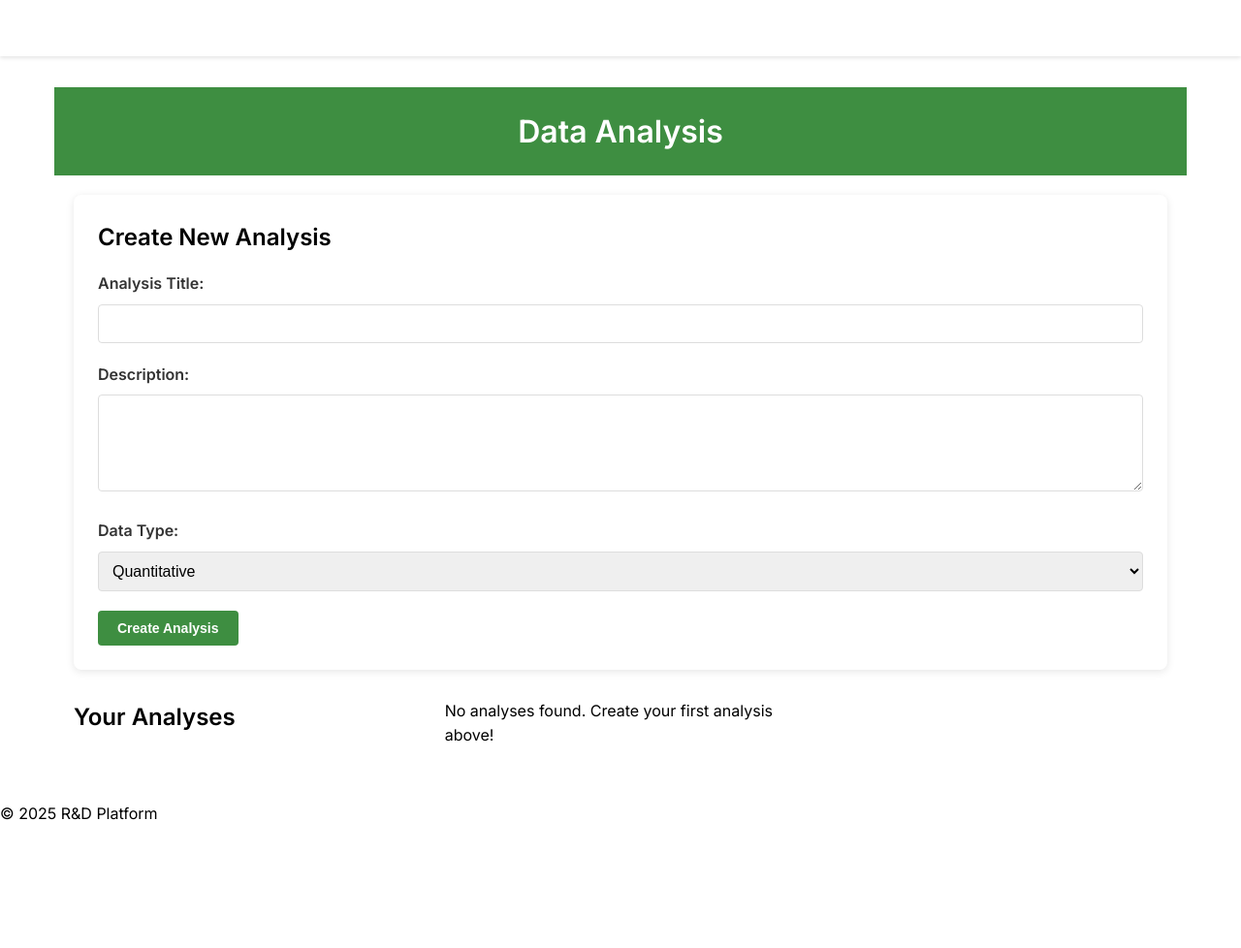
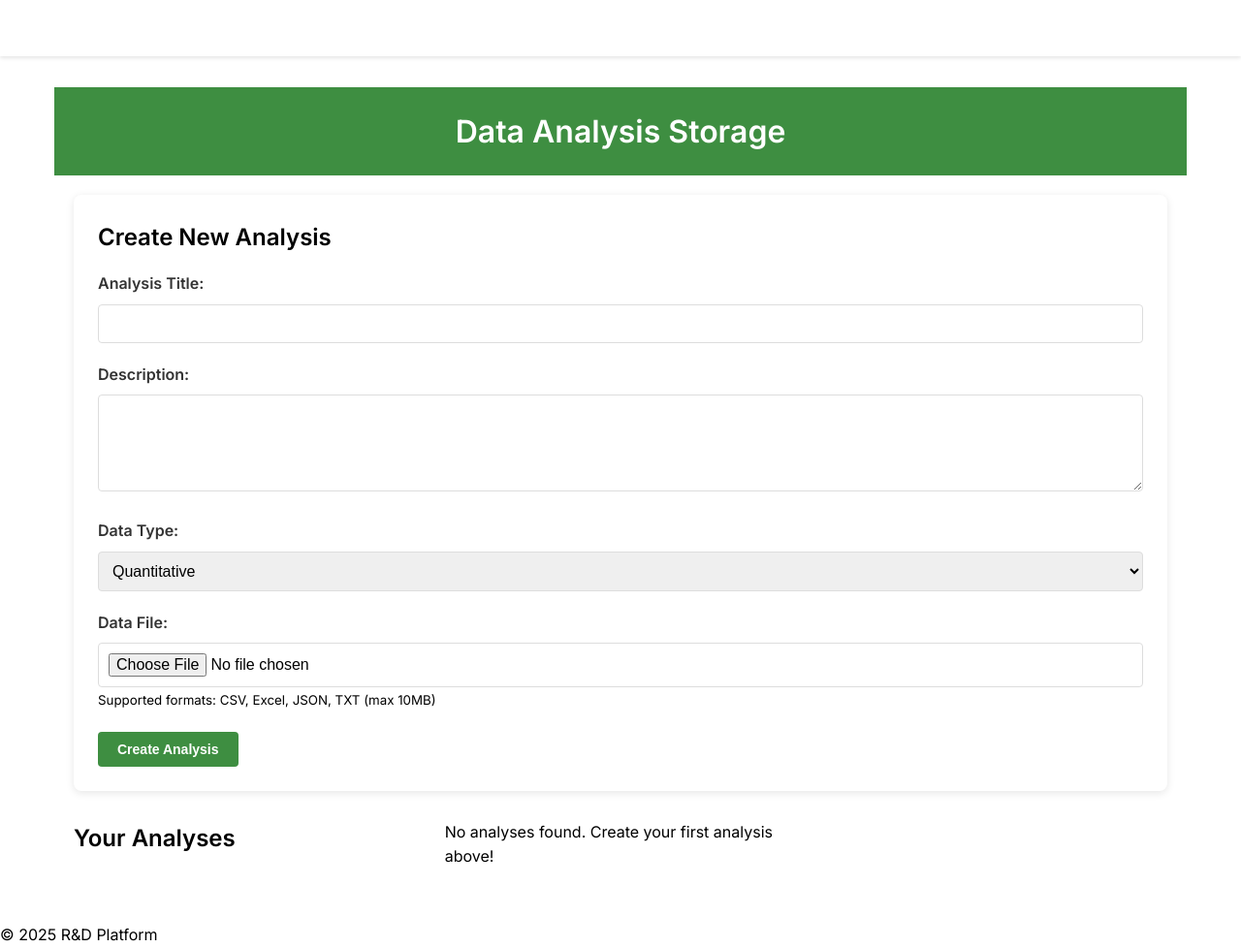
Before and after one commit to rah1809/webdiv-project-, a Flask app: page /data-analysis.html in a window 1280 px wide. Shown: the whole page at 97% size. Before the commit the page ends 846 px from the top, so only its background shows below. Run offline with Flask 3, Linux system fonts and the light colour scheme; the visitor is signed in with stand-in values (Sample User, id 1); data that the repository does not hold is empty.

Commit message:
Propper data analysis, addition of analysis files.

```diff
--- a/app.py
+++ b/app.py
@@ -54,26 +54,47 @@ def data_analysis():
         description = request.form.get('description')
         data_type = request.form.get('data_type')
 
-        try:
-            analysis_id = db.add_analysis(
-                username=session['username'],
-                title=title,
-                description=description,
-                data_type=data_type
-            )
+        # Handle file upload
+        if 'data_file' not in request.files:
+            flash('No file uploaded')
+            return redirect(request.url)
 
-            if request.headers.get('X-Requested-With') == 'XMLHttpRequest':
-                return jsonify({'success': True, 'analysis_id': analysis_id})
-            else:
-                flash('Analysis created successfully!')
-                return redirect(url_for('data_analysis'))
+        file = request.files['data_file']
+        if file.filename == '':
+            flash('No file selected')
+            return redirect(request.url)
 
-        except Exception as e:
-            if request.headers.get('X-Requested-With') == 'XMLHttpRequest':
-                return jsonify({'success': False, 'message': str(e)})
-            else:
-                flash('Error creating analysis: ' + str(e))
-                return redirect(url_for('data_analysis'))
+        if file:
+            # Create uploads directory if it doesn't exist
+            upload_dir = os.path.join('static', 'uploads', 'analysis')
+            os.makedirs(upload_dir, exist_ok=True)
+
+            # Secure the filename and save the file
+            filename = secure_filename(file.filename)
+            file_path = os.path.join(upload_dir, filename)
+            file.save(file_path)
+
+            try:
+                analysis_id = db.add_analysis(
+                    username=session['username'],
+                    title=title,
+                    description=description,
+                    data_type=data_type,
+                    file_path=file_path
+                )
+
+                if request.headers.get('X-Requested-With') == 'XMLHttpRequest':
+                    return jsonify({'success': True, 'analysis_id': analysis_id})
+                else:
+                    flash('Analysis created successfully!')
+                    return redirect(url_for('data_analysis'))
+
+            except Exception as e:
+                if request.headers.get('X-Requested-With') == 'XMLHttpRequest':
+                    return jsonify({'success': False, 'message': str(e)})
+                else:
+                    flash('Error creating analysis: ' + str(e))
+                    return redirect(url_for('data_analysis'))
 
     # Get user's analyses for display
     analyses = db.get_user_analyses(session['username'])
--- a/db.py
+++ b/db.py
@@ -182,14 +182,14 @@ class Database:
         except:
             return []
 
-    def add_analysis(self, username, title, description, data_type, results=None):
+    def add_analysis(self, username, title, description, data_type, file_path=None):
         """Add a new data analysis entry"""
         analysis = {
             'username': username,
             'title': title,
             'description': description,
             'data_type': data_type,
-            'results': results,
+            'file_path': file_path,  # Add file path
             'created_at': datetime.utcnow(),
             'updated_at': datetime.utcnow(),
             'status': 'pending'
--- a/templates/analysis-details.html
+++ b/templates/analysis-details.html
@@ -36,9 +36,9 @@
     </div>
 
     <div class="analysis-actions">
-        <button onclick="shareAnalysis('{{ analysis._id }}')">Share Analysis</button>
-        <button onclick="exportAnalysis('{{ analysis._id }}')">Export Data</button>
-        <button onclick="window.location.href='{{ url_for('data_analysis') }}'">Back to List</button>
+        <button onclick="shareAnalysis('{{ analysis._id }}');">Share Analysis</button>
+        <button onclick="exportAnalysis('{{ analysis._id }}');">Export Data</button>
+        <button onclick="window.location.href='{{ url_for('data_analysis') }}';">Back to List</button>
     </div>
 </div>
 {% endblock %}
--- a/templates/data-analysis.html
+++ b/templates/data-analysis.html
@@ -10,7 +10,7 @@
 
 {% block content %}
 <header>
-    <h1>Data Analysis</h1>
+    <h1>Data Analysis Storage</h1>
 </header>
 <main>
     <!-- Analysis Form Section -->
@@ -23,7 +23,7 @@
                 {% endfor %}
             {% endif %}
         {% endwith %}
-        <form id="analysis-form" method="POST">
+        <form id="analysis-form" method="POST" enctype="multipart/form-data">
             <div class="form-group">
                 <label for="title">Analysis Title:</label>
                 <input type="text" id="title" name="title" required>
@@ -39,6 +39,15 @@
                     <option value="qualitative">Qualitative</option>
                     <option value="mixed">Mixed Methods</option>
                 </select>
+            </div>
+            <div class="form-group">
+                <label for="data-file">Data File:</label>
+                <input type="file"
+                       id="data-file"
+                       name="data_file"
+                       accept=".csv,.xlsx,.json,.txt"
+                       required>
+                <small class="file-help">Supported formats: CSV, Excel, JSON, TXT (max 10MB)</small>
             </div>
             <button type="submit" id="submit-btn">Create Analysis</button>
         </form>
```
